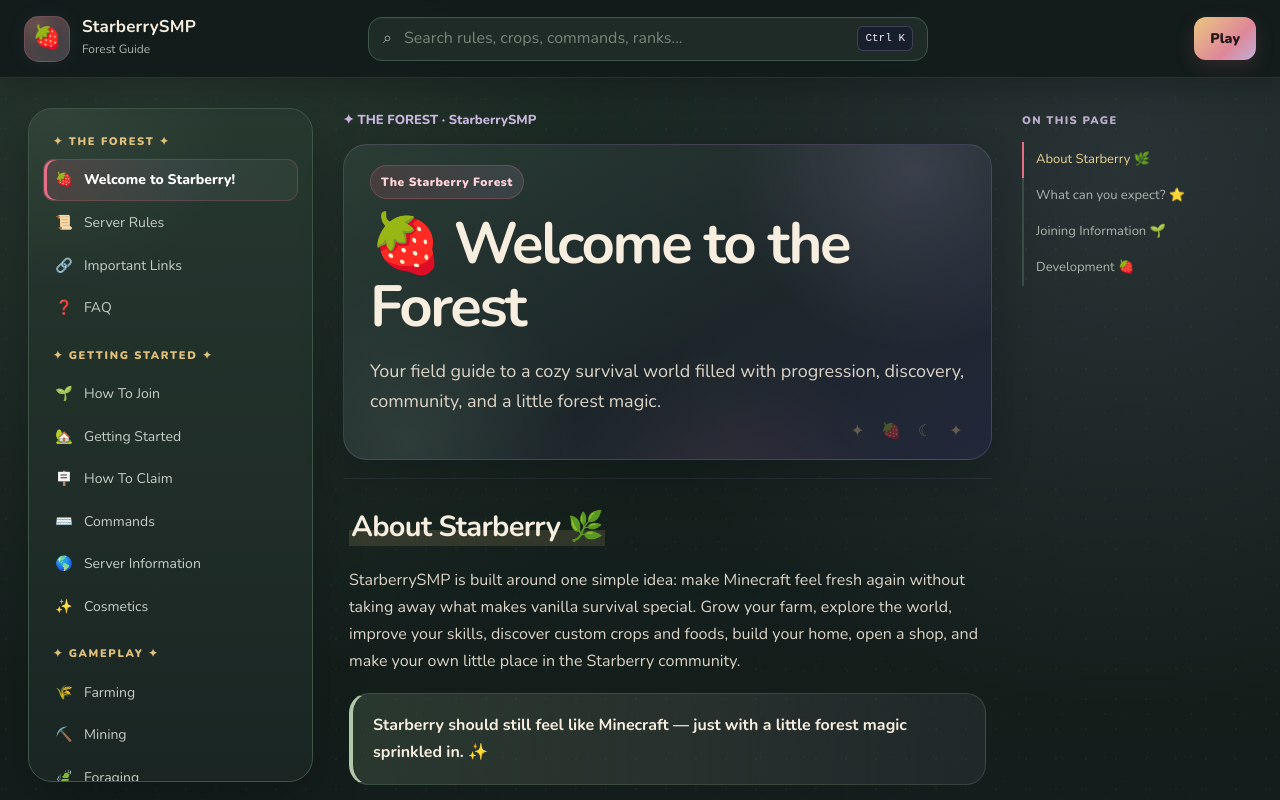
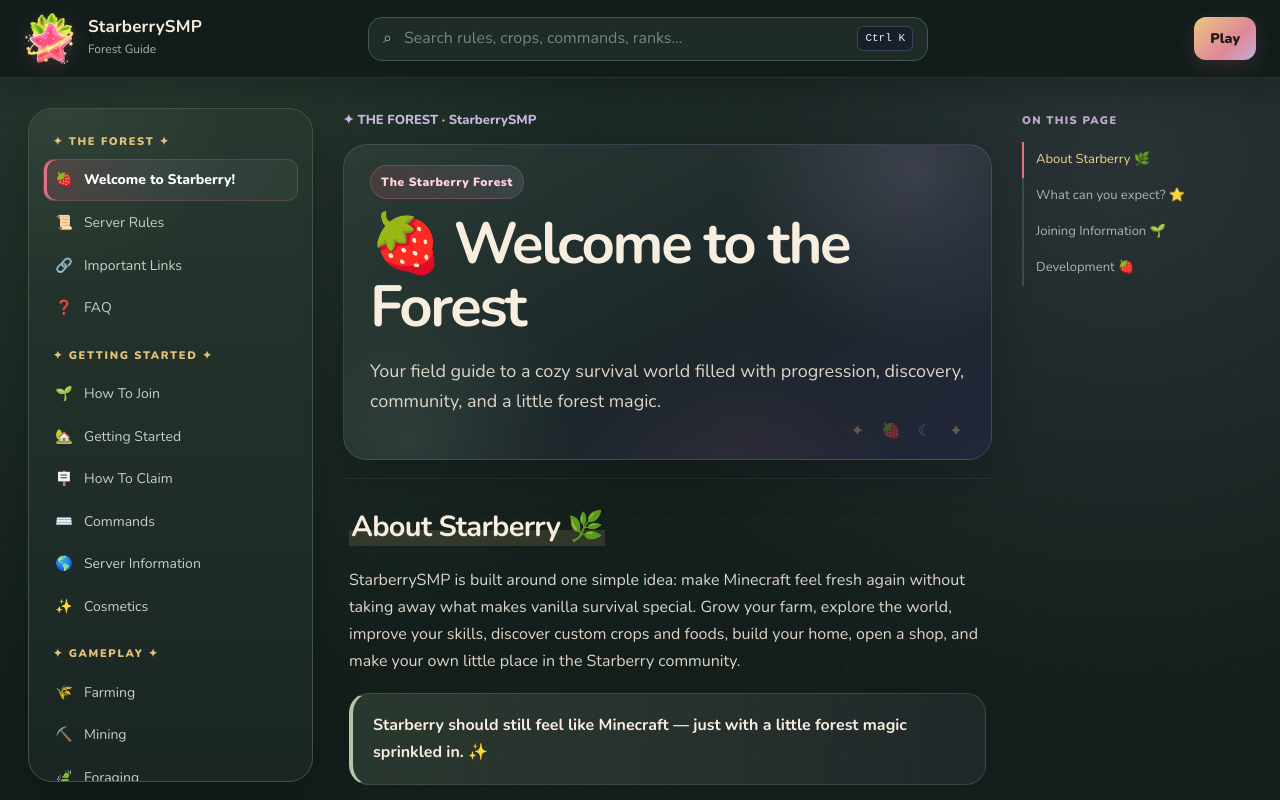
Before and after one commit to Williambriggs1/starberrysmp-website, a plain HTML site: page index.html in a window 1280 px wide. Shown: the top 800 px of the page. Drawn offline with nearby package versions, Linux system fonts and the light colour scheme.

Commit message:
Use Starberry logo in site header

```diff
--- a/theme-trial.css
+++ b/theme-trial.css
@@ -50,14 +50,24 @@ body::before {
 }
 
 .brand-mark {
-  background:
-    radial-gradient(circle at 28% 20%, rgba(226,194,122,.12), transparent 42%),
-    linear-gradient(145deg, rgba(229,111,134,.28), rgba(184,167,216,.15)),
-    #23312c;
-  border-color: rgba(229,111,134,.28);
-  box-shadow:
-    inset 0 0 20px rgba(229,111,134,.07),
-    0 0 22px rgba(184,167,216,.06);
+  width: 52px;
+  height: 52px;
+  flex: 0 0 52px;
+  border: 0;
+  border-radius: 0;
+  background: url('/assets/starberry-logo.png') center / contain no-repeat;
+  box-shadow: none;
+  font-size: 0;
+  filter: drop-shadow(0 4px 10px rgba(229,111,134,.18));
+}
+
+.brand:hover .brand-mark {
+  transform: translateY(-1px) scale(1.035);
+  filter: drop-shadow(0 6px 14px rgba(229,111,134,.26));
+}
+
+.brand-mark {
+  transition: transform .2s ease, filter .2s ease;
 }
 
 .search-wrap,
@@ -277,4 +287,10 @@ kbd,
     touch-action: pan-y;
     padding-bottom: calc(18px + env(safe-area-inset-bottom));
   }
+
+  .brand-mark {
+    width: 46px;
+    height: 46px;
+    flex-basis: 46px;
+  }
 }
```
